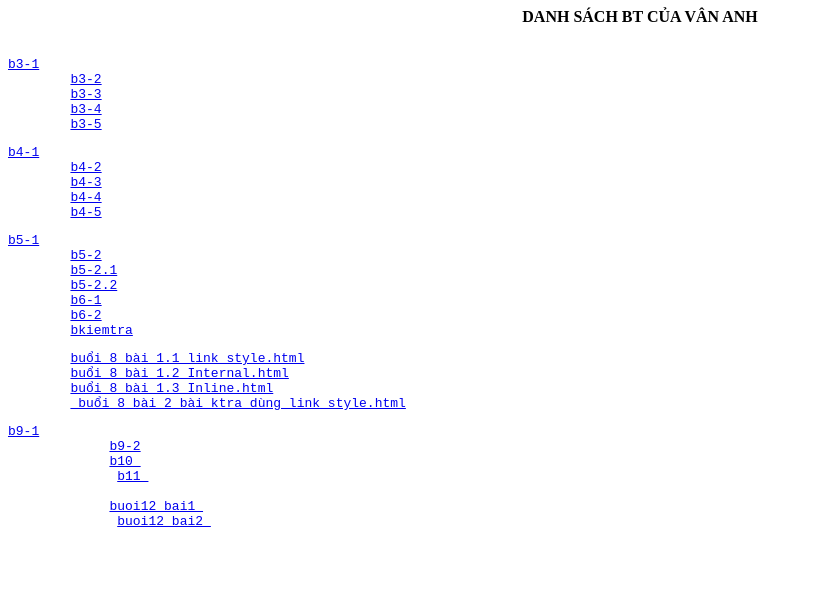
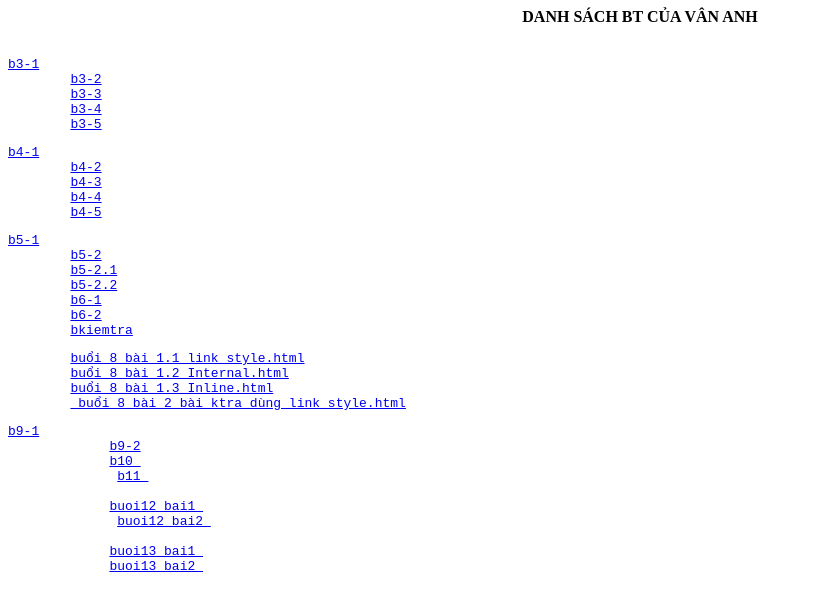
Before and after one commit to Vanhcuti/webdesign, a plain HTML site: page index.html in a window 1280 px wide. Shown: the whole page, without its empty margins (0-813 px from the left). Drawn offline with Linux system fonts and the light colour scheme.

Commit message:
index.html

```diff
--- a/index.html
+++ b/index.html
@@ -40,6 +40,11 @@
              <a href="/webdesign/bài 1 buổi 11.html" >buoi12 bai1 </a>
               <a href="/webdesign/baif2 buổi 12.html" >buoi12 bai2 </a>
 
+             <a href="/webdesign/bai1 buoi13.html" >buoi13 bai1 </a>
+             <a href="/webdesign/bài 2.html" >buoi13 bai2 </a>
+
+
+
          </pre>
 
         </font>
```
